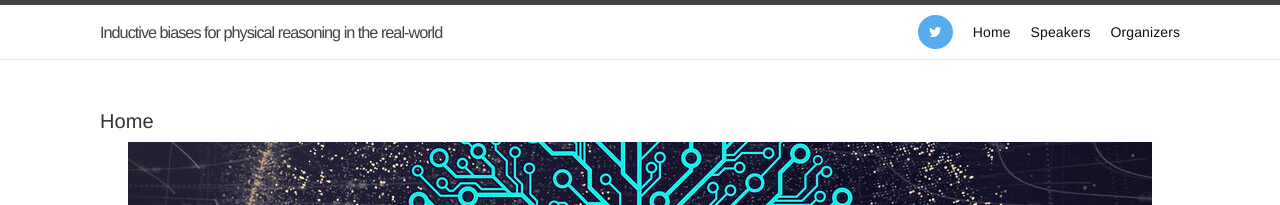
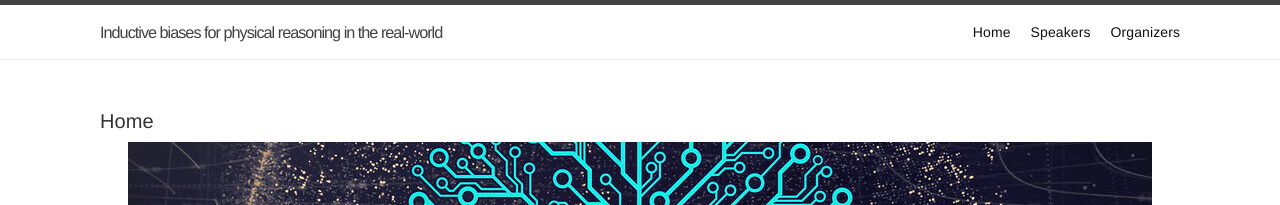
Before and after one commit to physical-reasoning/physical-reasoning.github.io, a Jekyll site: the page built from index.md, in a window 1280 px wide. Shown: the top 205 px of the page. Built offline with Jekyll 4.4.1, drawn with Linux system fonts in a browser that asks for light colours.

Commit message:
removed old twitter link

```diff
--- a/_includes/header.html
+++ b/_includes/header.html
@@ -25,8 +25,6 @@
 
         <div class="trigger">
 
-          <a href="https://twitter.com/rethinkmlpapers" class="fa fa-twitter"></a>
-
           {%- for path in page_paths -%}
             {%- assign my_page = site.pages | where: "path", path | first -%}
             {%- if my_page.title -%}
```
